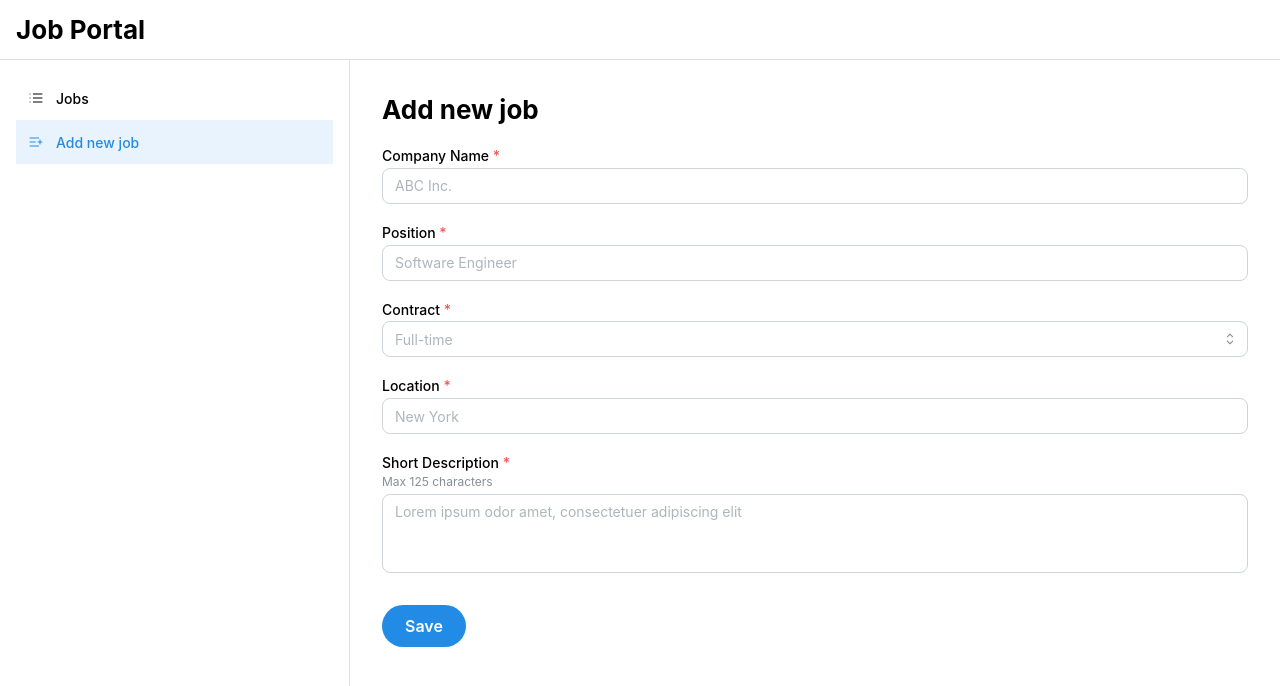
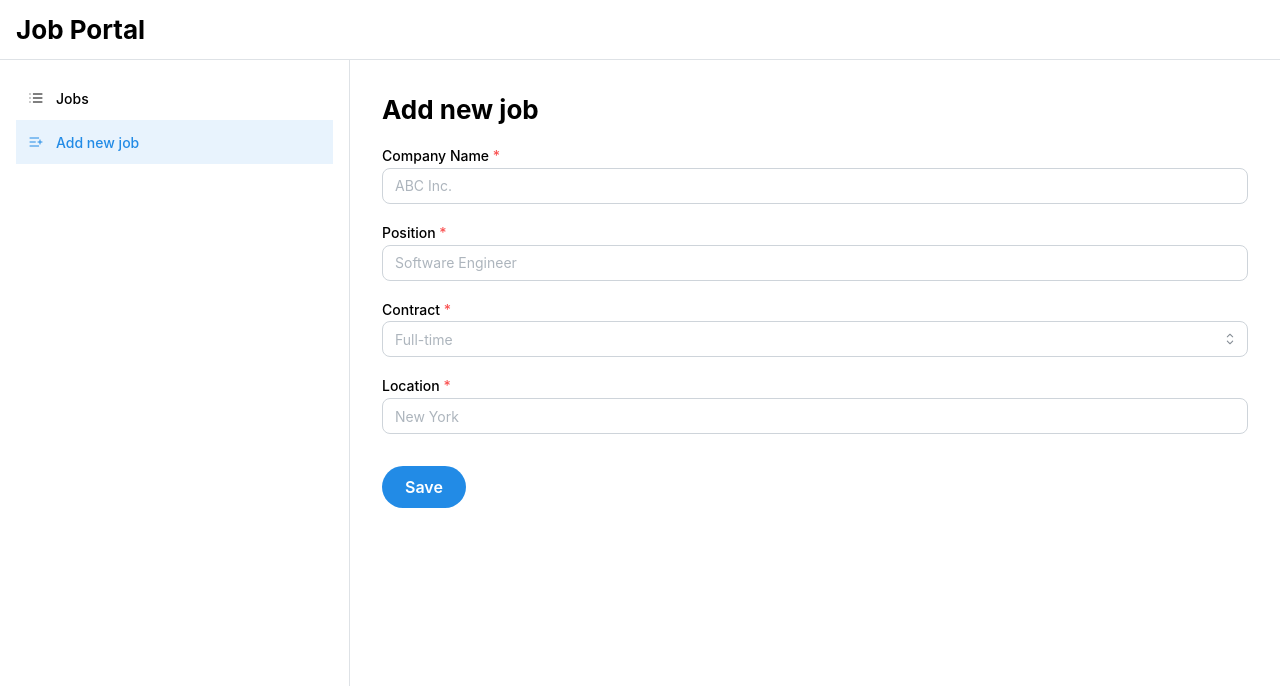
Before and after one commit to Ripon876/job-portal-frontend, a React (Vite) app: page /dashboard/jobs/add in a window 1280 px wide. Shown: the top 686 px of the page. Built offline with nearby package versions, Linux system fonts and the light colour scheme.

Commit message:
refactor: remove shortDescription field from JobForm and JobCard components

```diff
--- a/src/components/forms/JobForm.tsx
+++ b/src/components/forms/JobForm.tsx
@@ -1,11 +1,4 @@
-import {
-  Button,
-  Group,
-  Select,
-  Stack,
-  Textarea,
-  TextInput,
-} from "@mantine/core";
+import { Button, Group, Select, Stack, TextInput } from "@mantine/core";
 import { useForm } from "@mantine/form";
 
 type FormValues = {
@@ -13,7 +6,6 @@ type FormValues = {
   position: string;
   contract: string;
   location: string;
-  shortDescription: string;
 };
 
 type JobFormProps = {
@@ -29,8 +21,6 @@ const JobForm = ({ initialValues, handleSubmit }: JobFormProps) => {
       position: (val) => (!val ? "Position is required" : null),
       contract: (val) => (!val ? "Contract is required" : null),
       location: (val) => (!val ? "Location is required" : null),
-      shortDescription: (val) =>
-        !val ? "Short Description is required" : null,
     },
   });
 
@@ -83,21 +73,6 @@ const JobForm = ({ initialValues, handleSubmit }: JobFormProps) => {
           error={errors.location}
           radius="md"
         />
-
-        <Textarea
-          required
-          label="Short Description"
-          description="Max 125 characters"
-          placeholder="Lorem ipsum odor amet, consectetuer adipiscing elit"
-          value={values.shortDescription}
-          onChange={(event) =>
-            setFieldValue("shortDescription", event.currentTarget.value)
-          }
-          error={errors.shortDescription}
-          radius="md"
-          rows={3}
-          maxLength={125}
-        />
       </Stack>
 
       <Group justify="space-between" mt="xl">
--- a/src/components/listings/JobCard.tsx
+++ b/src/components/listings/JobCard.tsx
@@ -1,13 +1,4 @@
-import {
-  Card,
-  Image,
-  Text,
-  Badge,
-  Button,
-  Group,
-  Box,
-  Flex,
-} from "@mantine/core";
+import { Card, Image, Text, Badge, Button, Group, Box } from "@mantine/core";
 import jobCardImage from "@/assets/images/job-card.svg";
 
 type Props = {};
@@ -31,16 +22,9 @@ const JobCard = ({}: Props) => {
         </Badge>
       </Group>
 
-      <Flex direction={"column"} justify={"space-between"} flex={1}>
-        <Text size="sm" c="dimmed">
-          Lorem ipsum odor amet, consectetuer adipiscing elit. Enim duis
-          ultricies euismod vel in ultrices massa elit.Enim duis ultricies
-        </Text>
-
-        <Button color="blue" mt="md" w={"max-content"} radius="xl">
-          Apply
-        </Button>
-      </Flex>
+      <Button color="blue" mt="md" w={"max-content"} radius="xl">
+        Apply
+      </Button>
     </Card>
   );
 };
--- a/src/pages/dashboard/admin/AddJob.tsx
+++ b/src/pages/dashboard/admin/AddJob.tsx
@@ -7,7 +7,6 @@ type FormValues = {
   position: string;
   contract: string;
   location: string;
-  shortDescription: string;
 };
 
 const AddJob = ({}: Props) => {
@@ -16,7 +15,6 @@ const AddJob = ({}: Props) => {
     position: "",
     contract: "",
     location: "",
-    shortDescription: "",
   };
 
   const handleSubmit = (data: FormValues) => {
--- a/src/pages/dashboard/admin/EditJob.tsx
+++ b/src/pages/dashboard/admin/EditJob.tsx
@@ -7,7 +7,6 @@ type FormValues = {
   position: string;
   contract: string;
   location: string;
-  shortDescription: string;
 };
 
 const EditJob = ({}: Props) => {
@@ -16,8 +15,6 @@ const EditJob = ({}: Props) => {
     position: "Software Engineer",
     contract: "Full-time",
     location: "New York",
-    shortDescription:
-      "We are looking for a software engineer to join our team.",
   };
 
   const handleSubmit = (data: FormValues) => {
```
